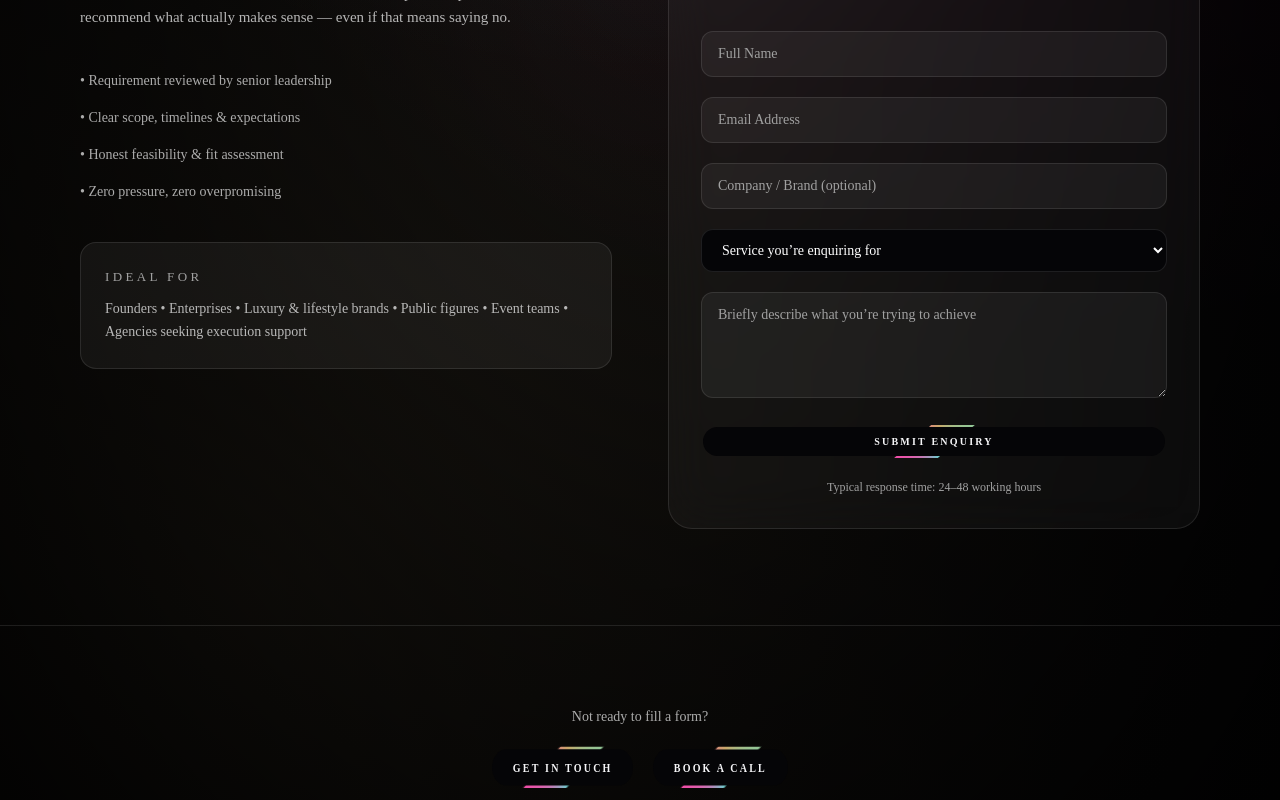
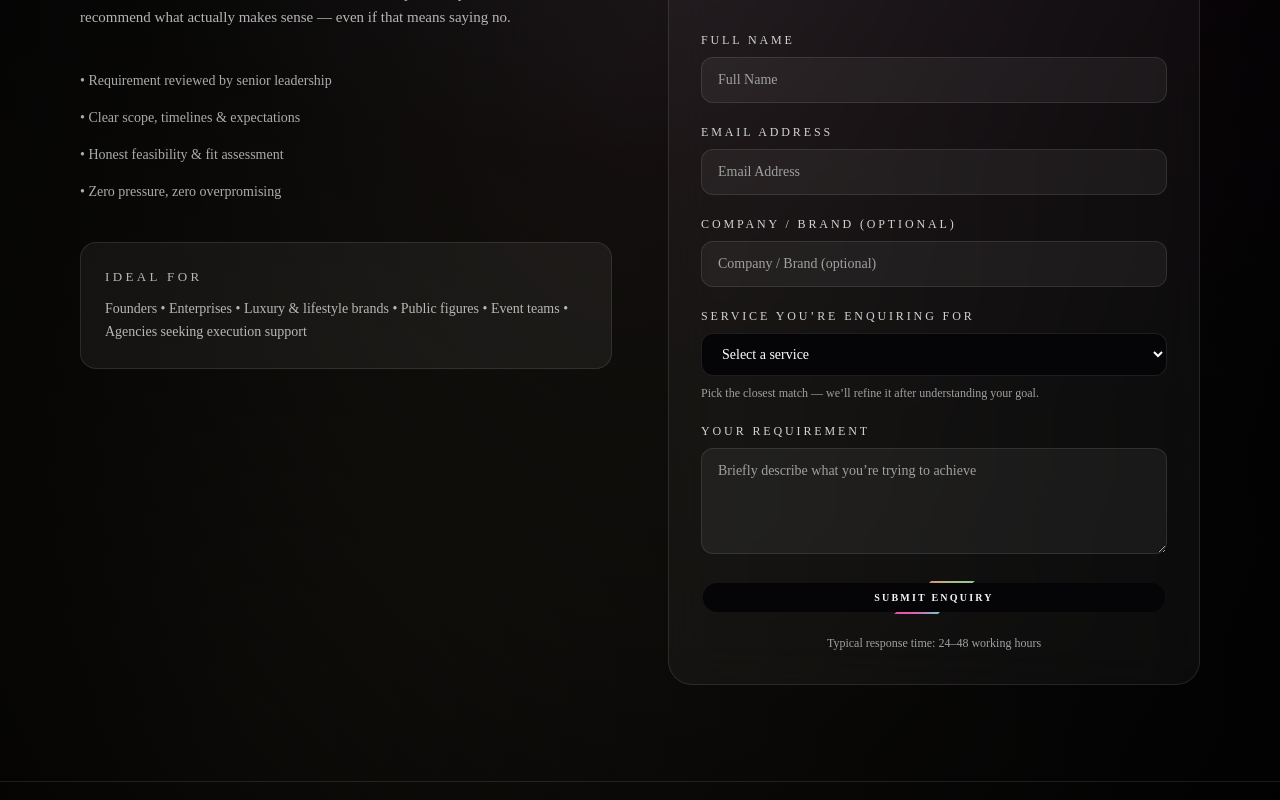
Before and after one commit to Nandini2911/Double-Truble-studio, a Next.js app: page /contact in a window 1280 px wide. Shown: the part 1100-1900 px from the top of the page. Built offline with nearby package versions, Linux system fonts and the light colour scheme.

Commit message:
contact page

```diff
--- a/app/contact/page.tsx
+++ b/app/contact/page.tsx
@@ -1,12 +1,14 @@
 "use client";
 
-import { motion } from "framer-motion";
+import { motion, useReducedMotion } from "framer-motion";
 import Link from "next/link";
-import { useState } from "react";
+import { useId, useState } from "react";
 
 const EASE: [number, number, number, number] = [0.22, 1, 0.36, 1];
 
 export default function ContactPage() {
+  const reduceMotion = useReducedMotion();
+
   const [loading, setLoading] = useState(false);
   const [done, setDone] = useState<null | "ok" | "err">(null);
 
@@ -18,15 +20,28 @@ export default function ContactPage() {
     message: "",
   });
 
+  // Unique ids for accessible labels
+  const uid = useId();
+  const idName = `name-${uid}`;
+  const idEmail = `email-${uid}`;
+  const idCompany = `company-${uid}`;
+  const idService = `service-${uid}`;
+  const idServiceHelp = `service-help-${uid}`;
+  const idMessage = `message-${uid}`;
+
   async function onSubmit(e: React.FormEvent) {
     e.preventDefault();
     setLoading(true);
     setDone(null);
 
     try {
+      const controller = new AbortController();
+      const timeout = setTimeout(() => controller.abort(), 12000);
+
       const res = await fetch("/api/contact", {
         method: "POST",
         headers: { "Content-Type": "application/json" },
+        signal: controller.signal,
         body: JSON.stringify({
           name: form.name.trim(),
           email: form.email.trim(),
@@ -36,11 +51,20 @@ export default function ContactPage() {
         }),
       });
 
-      if (!res.ok) throw new Error("Request failed");
+      clearTimeout(timeout);
+
+      const data = await res.json().catch(() => null);
+
+      // ✅ Strong success check (works reliably in production)
+      if (!res.ok || !data?.ok) {
+        console.error("CONTACT API ERROR:", res.status, data);
+        throw new Error(data?.error || `Request failed (${res.status})`);
+      }
 
       setDone("ok");
       setForm({ name: "", email: "", company: "", service: "", message: "" });
-    } catch {
+    } catch (err) {
+      console.error("CONTACT SUBMIT ERROR:", err);
       setDone("err");
     } finally {
       setLoading(false);
@@ -61,8 +85,8 @@ export default function ContactPage() {
       {/* HERO */}
       <div className="relative min-h-[85vh] grid place-items-center px-4">
         <motion.div
-          initial={{ opacity: 0, y: 28 }}
-          animate={{ opacity: 1, y: 0 }}
+          initial={reduceMotion ? false : { opacity: 0, y: 28 }}
+          animate={reduceMotion ? undefined : { opacity: 1, y: 0 }}
           transition={{ duration: 0.6, ease: EASE }}
           className="max-w-4xl text-center space-y-6"
         >
@@ -113,8 +137,8 @@ export default function ContactPage() {
         <div className="grid gap-14 lg:grid-cols-2 items-start">
           {/* LEFT */}
           <motion.div
-            initial={{ opacity: 0, y: 20 }}
-            whileInView={{ opacity: 1, y: 0 }}
+            initial={reduceMotion ? false : { opacity: 0, y: 20 }}
+            whileInView={reduceMotion ? undefined : { opacity: 1, y: 0 }}
             viewport={{ once: true }}
             transition={{ duration: 0.6, ease: EASE }}
             className="space-y-10"
@@ -137,7 +161,7 @@ export default function ContactPage() {
             </ul>
 
             <div className="rounded-2xl border border-white/10 bg-white/5 p-6">
-              <p className="text-[13px] uppercase tracking-[0.26em] text-neutral-400">
+              <p className="text-[13px] uppercase tracking-[0.26em] text-neutral-300/85">
                 Ideal for
               </p>
               <p className="mt-3 text-[14px] text-neutral-300/85 leading-relaxed">
@@ -149,8 +173,8 @@ export default function ContactPage() {
 
           {/* RIGHT FORM */}
           <motion.div
-            initial={{ opacity: 0, y: 20 }}
-            whileInView={{ opacity: 1, y: 0 }}
+            initial={reduceMotion ? false : { opacity: 0, y: 20 }}
+            whileInView={reduceMotion ? undefined : { opacity: 1, y: 0 }}
             viewport={{ once: true }}
             transition={{ duration: 0.6, ease: EASE }}
             className="rounded-3xl border border-white/10 bg-white/4 backdrop-blur-xl p-8"
@@ -164,29 +188,82 @@ export default function ContactPage() {
             </p>
 
             <form onSubmit={onSubmit} className="mt-8 space-y-5">
+              {/* Name */}
+              <div className="space-y-2">
+                <label
+                  htmlFor={idName}
+                  className="block text-[12px] uppercase tracking-[0.24em] text-neutral-300"
+                >
+                  Full Name
+                </label>
                 <input
+                  id={idName}
+                  name="name"
+                  autoComplete="name"
+                  required
                   value={form.name}
                   onChange={(e) => setForm({ ...form, name: e.target.value })}
                   placeholder="Full Name"
                   className="w-full rounded-xl bg-white/5 border border-white/10 px-4 py-3 text-sm text-white placeholder:text-neutral-400 focus:outline-none focus:border-dts-neon/60"
                 />
+              </div>
+
+              {/* Email */}
+              <div className="space-y-2">
+                <label
+                  htmlFor={idEmail}
+                  className="block text-[12px] uppercase tracking-[0.24em] text-neutral-300"
+                >
+                  Email Address
+                </label>
                 <input
+                  id={idEmail}
+                  name="email"
+                  type="email"
+                  autoComplete="email"
+                  required
                   value={form.email}
                   onChange={(e) => setForm({ ...form, email: e.target.value })}
                   placeholder="Email Address"
                   className="w-full rounded-xl bg-white/5 border border-white/10 px-4 py-3 text-sm text-white placeholder:text-neutral-400 focus:outline-none focus:border-dts-neon/60"
                 />
+              </div>
+
+              {/* Company */}
+              <div className="space-y-2">
+                <label
+                  htmlFor={idCompany}
+                  className="block text-[12px] uppercase tracking-[0.24em] text-neutral-300"
+                >
+                  Company / Brand (optional)
+                </label>
                 <input
+                  id={idCompany}
+                  name="company"
+                  autoComplete="organization"
                   value={form.company}
                   onChange={(e) => setForm({ ...form, company: e.target.value })}
                   placeholder="Company / Brand (optional)"
                   className="w-full rounded-xl bg-white/5 border border-white/10 px-4 py-3 text-sm text-white placeholder:text-neutral-400 focus:outline-none focus:border-dts-neon/60"
                 />
+              </div>
 
-              {/* ✅ FIXED: select NOT WHITE + defaultValue */}
+              {/* Service */}
+              <div className="space-y-2">
+                <label
+                  htmlFor={idService}
+                  className="block text-[12px] uppercase tracking-[0.24em] text-neutral-300"
+                >
+                  Service you’re enquiring for
+                </label>
+
                 <select
+                  id={idService}
+                  name="service"
+                  required
                   value={form.service}
                   onChange={(e) => setForm({ ...form, service: e.target.value })}
+                  aria-describedby={idServiceHelp}
                   className="
                     w-full rounded-xl
                     bg-dts-black text-white
@@ -195,8 +272,12 @@ export default function ContactPage() {
                     focus:outline-none focus:border-dts-neon/60
                   "
                 >
-                <option value="" className="bg-dts-black text-neutral-400">
-                  Service you’re enquiring for
+                  <option
+                    value=""
+                    disabled
+                    className="bg-dts-black text-neutral-400"
+                  >
+                    Select a service
                   </option>
                   <option value="Strategic Roadmap" className="bg-dts-black text-white">
                     Strategic Roadmap
@@ -221,13 +302,30 @@ export default function ContactPage() {
                   </option>
                 </select>
 
+                <p id={idServiceHelp} className="text-[12px] text-neutral-400">
+                  Pick the closest match — we’ll refine it after understanding your goal.
+                </p>
+              </div>
+
+              {/* Message */}
+              <div className="space-y-2">
+                <label
+                  htmlFor={idMessage}
+                  className="block text-[12px] uppercase tracking-[0.24em] text-neutral-300"
+                >
+                  Your Requirement
+                </label>
                 <textarea
+                  id={idMessage}
+                  name="message"
                   rows={4}
+                  required
                   value={form.message}
                   onChange={(e) => setForm({ ...form, message: e.target.value })}
                   placeholder="Briefly describe what you’re trying to achieve"
                   className="w-full rounded-xl bg-white/5 border border-white/10 px-4 py-3 text-sm text-white placeholder:text-neutral-400 focus:outline-none focus:border-dts-neon/60"
                 />
+              </div>
 
               <button
                 type="submit"
@@ -240,13 +338,13 @@ export default function ContactPage() {
               </button>
 
               {done === "ok" ? (
-                <p className="text-[12px] text-dts-neon text-center">
+                <p role="status" className="text-[12px] text-dts-neon text-center">
                   Enquiry sent. We’ll get back to you soon.
                 </p>
               ) : null}
 
               {done === "err" ? (
-                <p className="text-[12px] text-red-400 text-center">
+                <p role="alert" className="text-[12px] text-red-400 text-center">
                   Something went wrong. Please try again.
                 </p>
               ) : null}
@@ -263,12 +361,27 @@ export default function ContactPage() {
       <div className="relative py-20 text-center border-t border-white/10">
         <p className="text-[14px] text-neutral-300/80">Not ready to fill a form?</p>
 
-        <div className="mt-6 flex justify-center gap-4">
-          <Link href="/contact" className="inline-flex scale-y-125 dts-animated-border">
-            <span>Get in touch</span>
+        <div className="mt-6 flex flex-col sm:flex-row justify-center gap-4">
+          <Link
+            href="/contact"
+            className={`dts-animated-border inline-flex justify-center ${
+              reduceMotion ? "" : "transition-transform hover:scale-[1.02] active:scale-[0.98]"
+            }`}
+            aria-label="Get in touch with Double Trouble Studio"
+          >
+            <span className="px-8 py-3 text-[12px] uppercase tracking-[0.22em] font-semibold text-dts-fog">
+              Get in touch
+            </span>
           </Link>
-          <Link href="/contact" className="inline-flex scale-y-125 dts-animated-border">
-            <span>Book a Call</span>
+
+          <Link
+            href="/contact?intent=book-call"
+            className={`inline-flex justify-center rounded-full border border-white/12 bg-white/5 px-8 py-3 text-[12px] uppercase tracking-[0.22em] font-semibold text-neutral-200 transition hover:bg-white/10 hover:border-white/18 ${
+              reduceMotion ? "" : "transition-transform hover:scale-[1.02] active:scale-[0.98]"
+            }`}
+            aria-label="Book a call with Double Trouble Studio"
+          >
+            Book a Call
           </Link>
         </div>
       </div>
```
Lines whose indentation alone changed are shown as unchanged.
